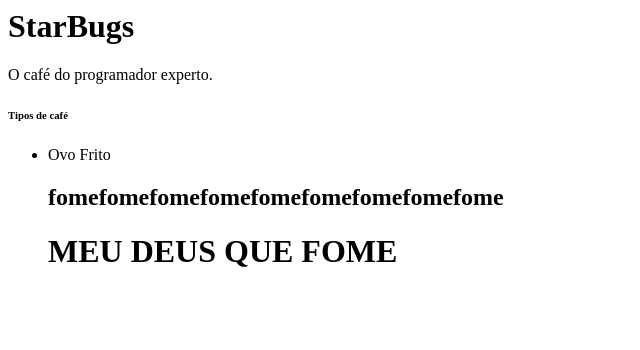
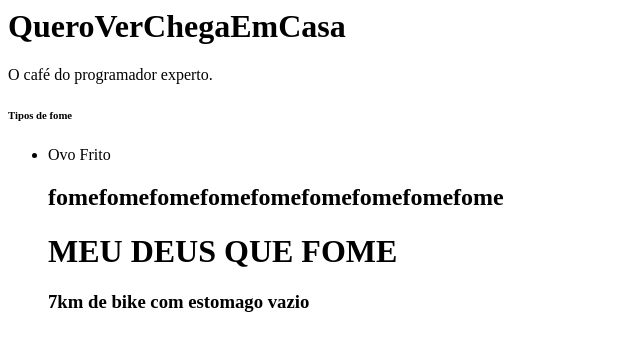
Before and after one commit to theodorocerutti/aulaarton, a plain HTML site: page index.html in a window 1280 px wide. Shown: the whole page, without its empty margins (0-640 px from the left). Drawn offline with Linux system fonts and the light colour scheme.

Commit message:
Super fome

```diff
--- a/index.html
+++ b/index.html
@@ -1,18 +1,19 @@
 <html>
  <head>
-  <title>StarBugs</title>
+  <title>PutaFome</title>
  </head>
  <body>
-    <h1>StarBugs</h1>
+    <h1>QueroVerChegaEmCasa</h1>
     <p>O café do programador experto.</p>
 
 
-    <h6>Tipos de café</h6>
+    <h6>Tipos de fome</h6>
    <ul>
 
        <li> Ovo Frito    </l1>
        <h2> fomefomefomefomefomefomefomefomefome</h2>
        <h1>MEU DEUS QUE FOME </h1>
+       <h3>7km de bike com estomago vazio</h3>
    </ul>
 
  </body>
```
